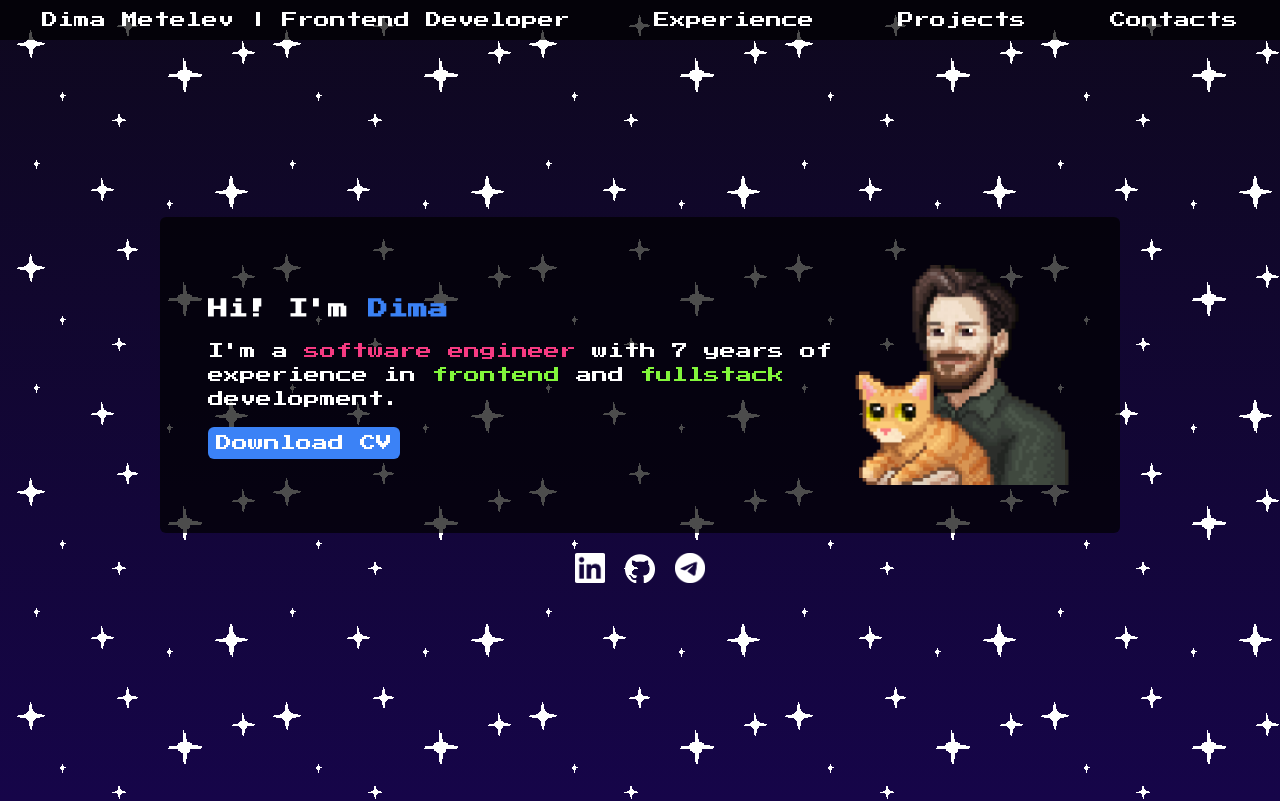
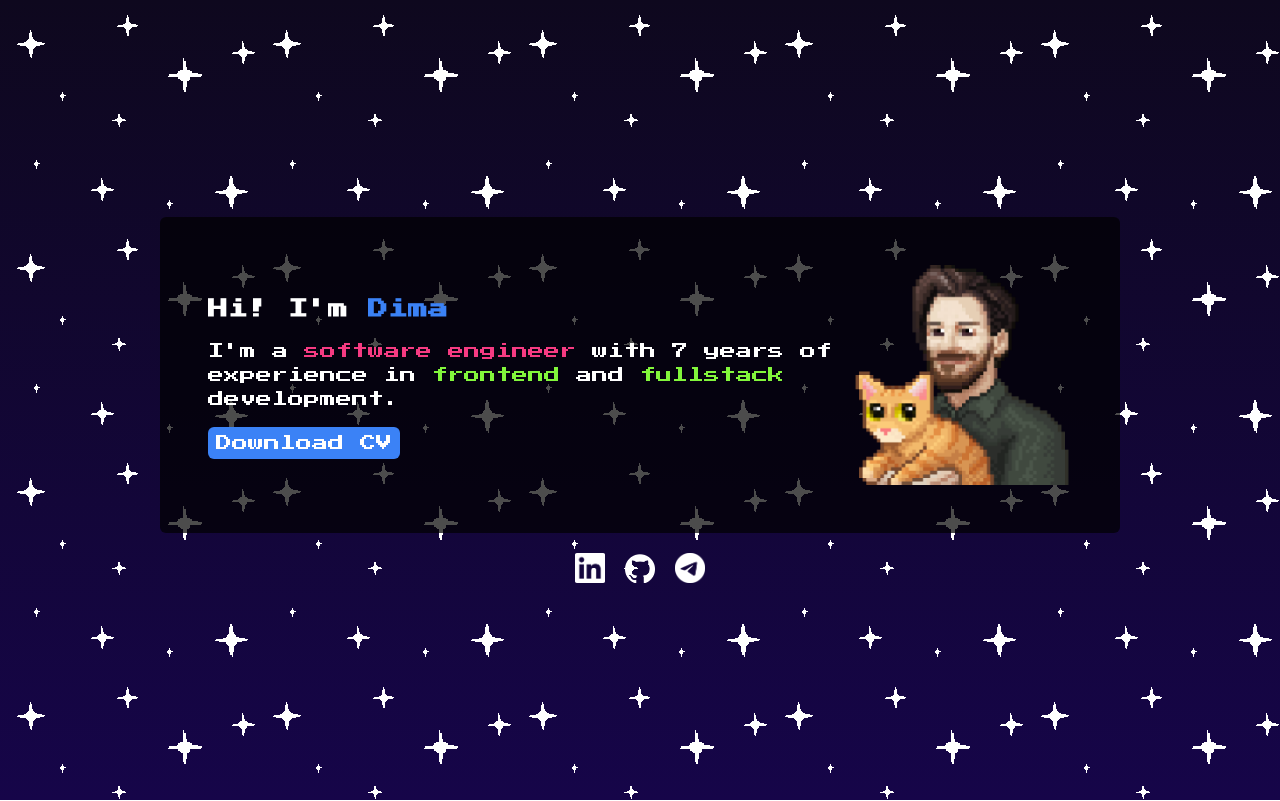
Before and after one commit to redisotschek/metelev_cv, a Next.js app: page / in a window 1280 px wide. Shown: the top 801 px of the page. Built offline with nearby package versions, Linux system fonts and the light colour scheme.

Commit message:
hide header

```diff
--- a/app/page.tsx
+++ b/app/page.tsx
@@ -25,32 +25,32 @@ export default function Home(props) {
 
   const sections = [
     {
-      title: 'Dima Metelev | Frontend Developer',
+      title: 'Home',
       id: 'home',
       content: HomeSectionContent({ isMobileView }),
     },
-    {
-      title: 'Experience',
-      id: 'experience',
-      content: '',
-    },
-    {
-      title: 'Projects',
-      id: 'projects',
-      content: '',
-    },
-    {
-      title: 'Contacts',
-      id: 'contacts',
-      content: (
-        <footer className="absolute bottom-0">no rights reserved</footer>
-      ),
-    },
+    // {
+    //   title: 'Experience',
+    //   id: 'experience',
+    //   content: '',
+    // },
+    // {
+    //   title: 'Projects',
+    //   id: 'projects',
+    //   content: '',
+    // },
+    // {
+    //   title: 'Contacts',
+    //   id: 'contacts',
+    //   content: (
+    //     <footer className="absolute bottom-0">no rights reserved</footer>
+    //   ),
+    // },
   ];
   // const UnderConstructionNoSSR = dynamic(() => import('@/pages/underconstruction'), {ssr: false})
   return (
     <>
-      <header className="fixed w-full flex flex-row justify-around py-2 top-0 z-50">
+      {/* <header className="fixed w-full flex flex-row justify-around py-2 top-0 z-50">
         {sections.map((section: any) => {
           return (
             <div key={section.id}>
@@ -60,7 +60,7 @@ export default function Home(props) {
             </div>
           );
         })}
-      </header>
+      </header> */}
       <Scroller sections={sections}></Scroller>
       {/* <UnderConstructionNoSSR /> */}
     </>
```
